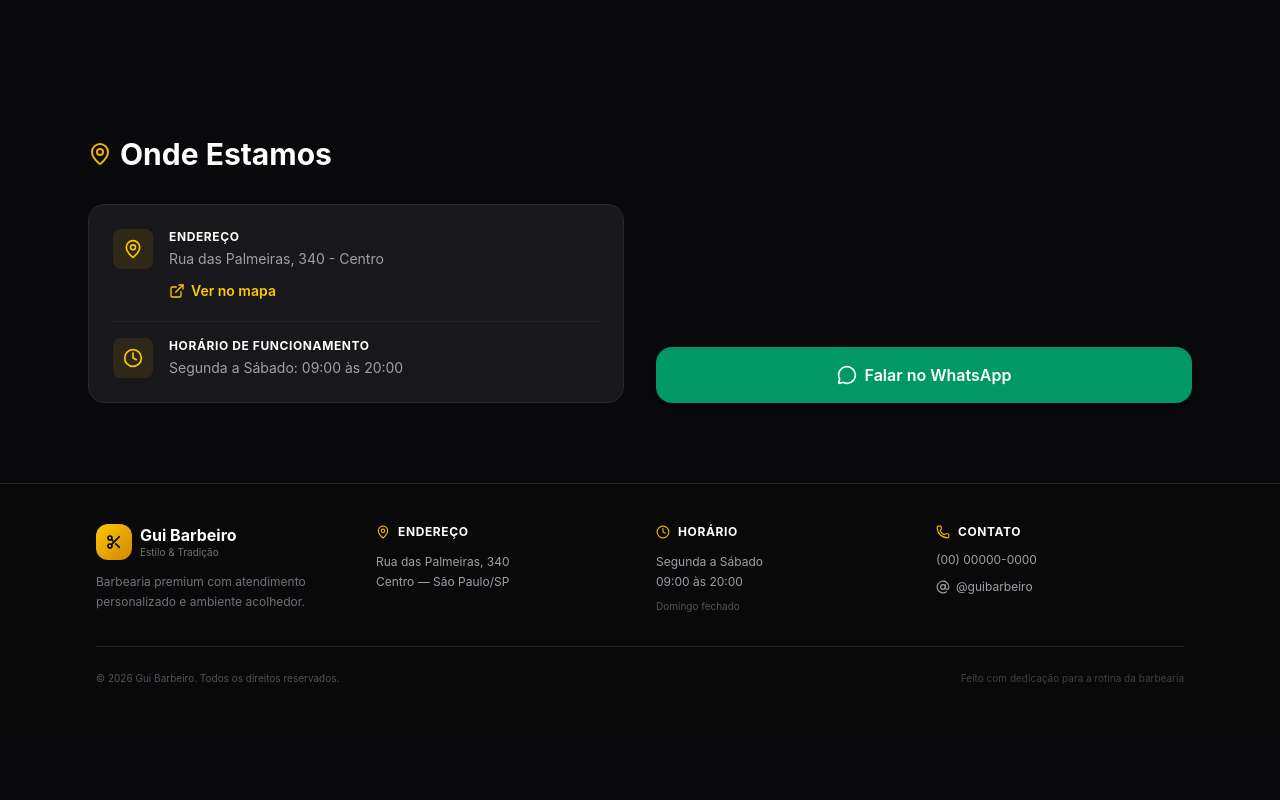
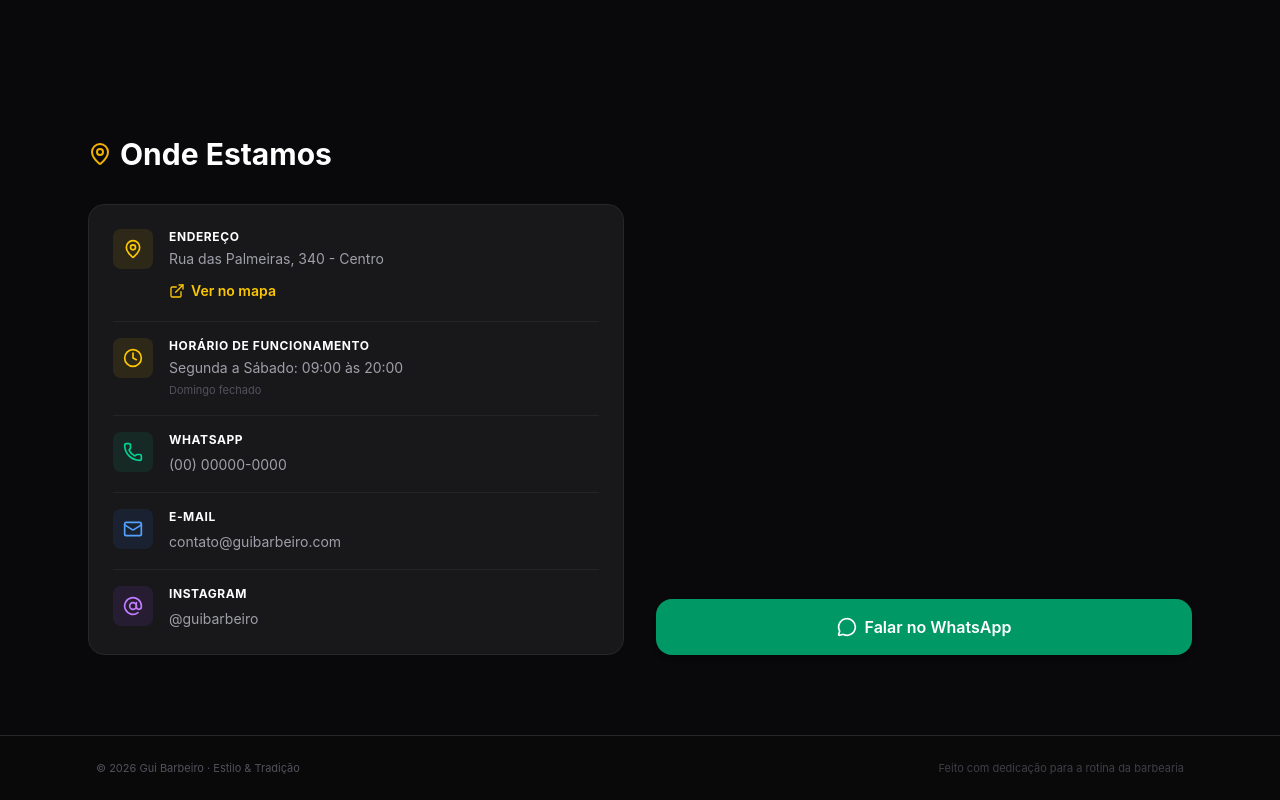
Before and after one commit to Davikechner/barbearia-app, a React (Vite) app: page / in a window 1280 px wide. Shown: the part 2544-3344 px from the top of the page. Before the commit the page ends 3270 px from the top, so only its background shows below. Built offline with nearby package versions, Linux system fonts and the light colour scheme.

Commit message:
unifica contato no onde estamos e limpa footer

```diff
--- a/src/components/Cliente/Footer.jsx
+++ b/src/components/Cliente/Footer.jsx
@@ -1,88 +1,12 @@
-import { Scissors, MapPin, Clock, Phone, AtSign } from 'lucide-react';
-
 function Footer() {
   return (
     <footer className="mt-12 sm:mt-16 lg:mt-20 border-t border-zinc-800 bg-zinc-950/60">
-      <div className="max-w-6xl mx-auto px-4 sm:px-6 lg:px-8 py-10">
-        <div className="grid grid-cols-1 sm:grid-cols-2 lg:grid-cols-4 gap-8">
-          {/* Marca */}
-          <div className="sm:col-span-2 lg:col-span-1">
-            <div className="flex items-center gap-2 mb-3">
-              <div className="w-9 h-9 rounded-xl bg-gradient-to-br from-yellow-400 to-yellow-600 flex items-center justify-center">
-                <Scissors className="w-4 h-4 text-zinc-950" strokeWidth={2.5} />
-              </div>
-              <div>
-                <h4 className="font-bold text-white leading-tight">
-                  Gui Barbeiro
-                </h4>
-                <p className="text-[10px] text-zinc-500">Estilo & Tradição</p>
-              </div>
-            </div>
-            <p className="text-xs text-zinc-500 leading-relaxed">
-              Barbearia premium com atendimento personalizado e ambiente
-              acolhedor.
-            </p>
-          </div>
-
-          {/* Endereço */}
-          <div>
-            <h5 className="text-xs font-bold uppercase tracking-wider text-white mb-3 flex items-center gap-2">
-              <MapPin className="w-3.5 h-3.5 text-yellow-500" />
-              Endereço
-            </h5>
-            <p className="text-xs text-zinc-400 leading-relaxed">
-              Rua das Palmeiras, 340
-              <br />
-              Centro — São Paulo/SP
-            </p>
-          </div>
-
-          {/* Horário */}
-          <div>
-            <h5 className="text-xs font-bold uppercase tracking-wider text-white mb-3 flex items-center gap-2">
-              <Clock className="w-3.5 h-3.5 text-yellow-500" />
-              Horário
-            </h5>
-            <p className="text-xs text-zinc-400 leading-relaxed">
-              Segunda a Sábado
-              <br />
-              09:00 às 20:00
-            </p>
-            <p className="text-[10px] text-zinc-600 mt-2">Domingo fechado</p>
-          </div>
-
-          {/* Contato */}
-          <div>
-            <h5 className="text-xs font-bold uppercase tracking-wider text-white mb-3 flex items-center gap-2">
-              <Phone className="w-3.5 h-3.5 text-yellow-500" />
-              Contato
-            </h5>
-            <a
-              href="https://wa.me/5500000000000"
-              target="_blank"
-              rel="noopener noreferrer"
-              className="text-xs text-zinc-400 hover:text-yellow-400 transition-colors block mb-2"
-            >
-              (00) 00000-0000
-            </a>
-            <a
-              href="https://instagram.com"
-              target="_blank"
-              rel="noopener noreferrer"
-              className="inline-flex items-center gap-1.5 text-xs text-zinc-400 hover:text-yellow-400 transition-colors"
-            >
-              <AtSign className="w-3.5 h-3.5" />
-              @guibarbeiro
-            </a>
-          </div>
-        </div>
-
-        <div className="border-t border-zinc-800 mt-8 pt-6 flex flex-col sm:flex-row items-center justify-between gap-3">
-          <p className="text-[10px] text-zinc-600">
-            © {new Date().getFullYear()} Gui Barbeiro. Todos os direitos
-            reservados.
+      <div className="max-w-6xl mx-auto px-4 sm:px-6 lg:px-8 py-6">
+        <div className="flex flex-col sm:flex-row items-center justify-between gap-3">
+          <p className="text-[11px] text-zinc-600 text-center sm:text-left">
+            © {new Date().getFullYear()} Gui Barbeiro · Estilo & Tradição
           </p>
-          <p className="text-[10px] text-zinc-700">
+          <p className="text-[11px] text-zinc-700 text-center sm:text-right">
             Feito com dedicação para a rotina da barbearia
           </p>
         </div>
--- a/src/components/Cliente/InfoBarbearia.jsx
+++ b/src/components/Cliente/InfoBarbearia.jsx
@@ -1,5 +1,5 @@
 import { useState } from 'react';
-import { MapPin, Clock, ExternalLink, X } from 'lucide-react';
+import { MapPin, Clock, ExternalLink, X, Phone, Mail, AtSign } from 'lucide-react';
 
 function InfoBarbearia() {
   const [mapaAberto, setMapaAberto] = useState(false);
@@ -17,11 +17,12 @@ function InfoBarbearia() {
         </h3>
 
         <div className="bg-zinc-900 border border-zinc-800 p-5 sm:p-6 rounded-2xl space-y-4">
+          {/* Endereço */}
           <div className="flex items-start gap-4">
             <div className="w-10 h-10 rounded-lg bg-yellow-500/10 text-yellow-400 flex items-center justify-center shrink-0">
               <MapPin className="w-5 h-5" />
             </div>
-            <div className="flex-1">
+            <div className="flex-1 min-w-0">
               <h4 className="text-xs font-bold text-white uppercase tracking-wider mb-1">
                 Endereço
               </h4>
@@ -36,6 +37,7 @@ function InfoBarbearia() {
             </div>
           </div>
 
+          {/* Horário */}
           <div className="border-t border-zinc-800/80 pt-4 flex items-start gap-4">
             <div className="w-10 h-10 rounded-lg bg-yellow-500/10 text-yellow-400 flex items-center justify-center shrink-0">
               <Clock className="w-5 h-5" />
@@ -47,6 +49,65 @@ function InfoBarbearia() {
               <p className="text-sm text-zinc-400">
                 Segunda a Sábado: 09:00 às 20:00
               </p>
+              <p className="text-[11px] text-zinc-600 mt-1">Domingo fechado</p>
+            </div>
+          </div>
+
+          {/* WhatsApp */}
+          <div className="border-t border-zinc-800/80 pt-4 flex items-start gap-4">
+            <div className="w-10 h-10 rounded-lg bg-emerald-500/10 text-emerald-400 flex items-center justify-center shrink-0">
+              <Phone className="w-5 h-5" />
+            </div>
+            <div className="flex-1 min-w-0">
+              <h4 className="text-xs font-bold text-white uppercase tracking-wider mb-1">
+                WhatsApp
+              </h4>
+              <a
+                href="https://wa.me/5500000000000"
+                target="_blank"
+                rel="noopener noreferrer"
+                className="text-sm text-zinc-400 hover:text-yellow-400 transition-colors"
+              >
+                (00) 00000-0000
+              </a>
+            </div>
+          </div>
+
+          {/* Email */}
+          <div className="border-t border-zinc-800/80 pt-4 flex items-start gap-4">
+            <div className="w-10 h-10 rounded-lg bg-blue-500/10 text-blue-400 flex items-center justify-center shrink-0">
+              <Mail className="w-5 h-5" />
+            </div>
+            <div className="flex-1 min-w-0">
+              <h4 className="text-xs font-bold text-white uppercase tracking-wider mb-1">
+                E-mail
+              </h4>
+              <a
+                href="mailto:contato@guibarbeiro.com"
+                className="text-sm text-zinc-400 hover:text-yellow-400 transition-colors break-all"
+              >
+                contato@guibarbeiro.com
+              </a>
+            </div>
+          </div>
+
+          {/* Instagram */}
+          <div className="border-t border-zinc-800/80 pt-4 flex items-start gap-4">
+            <div className="w-10 h-10 rounded-lg bg-purple-500/10 text-purple-400 flex items-center justify-center shrink-0">
+              <AtSign className="w-5 h-5" />
+            </div>
+            <div className="flex-1 min-w-0">
+              <h4 className="text-xs font-bold text-white uppercase tracking-wider mb-1">
+                Instagram
+              </h4>
+              <a
+                href="https://instagram.com"
+                target="_blank"
+                rel="noopener noreferrer"
+                className="text-sm text-zinc-400 hover:text-yellow-400 transition-colors"
+              >
+                @guibarbeiro
+              </a>
             </div>
           </div>
         </div>
```
